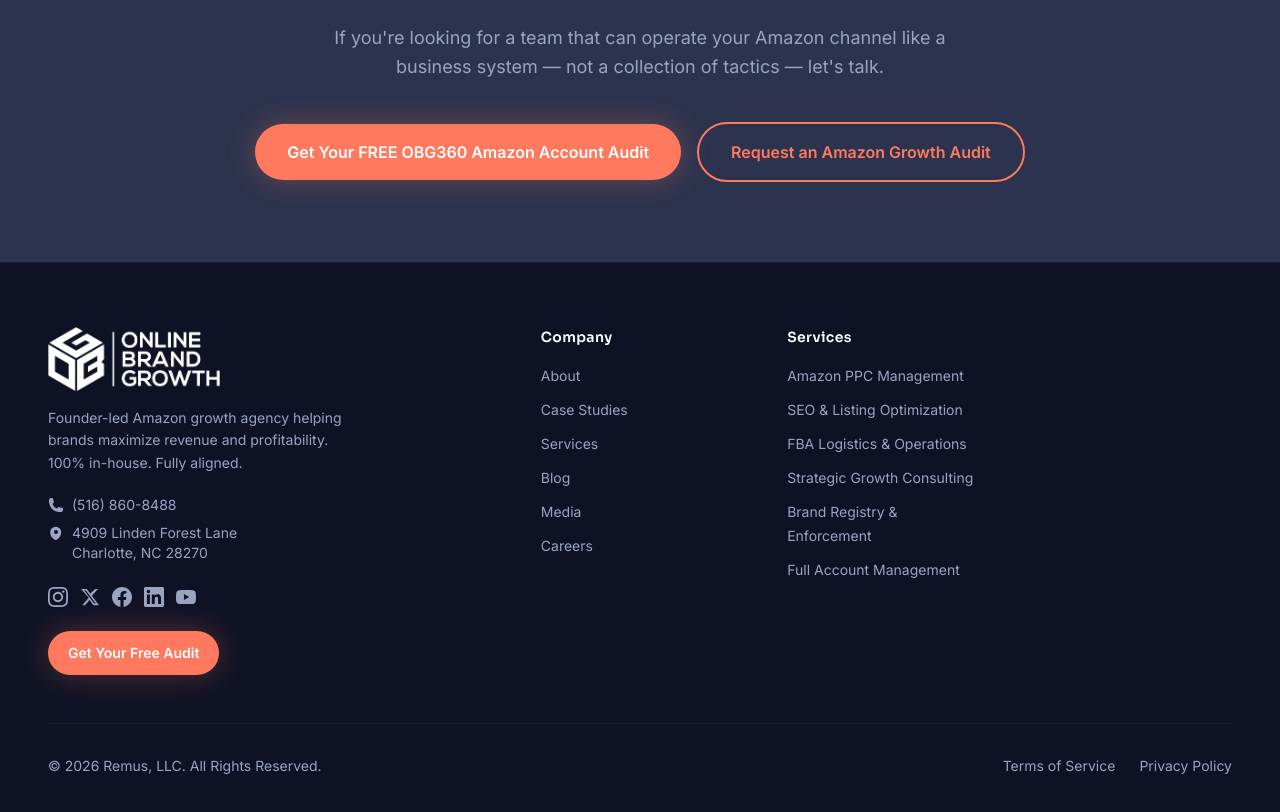
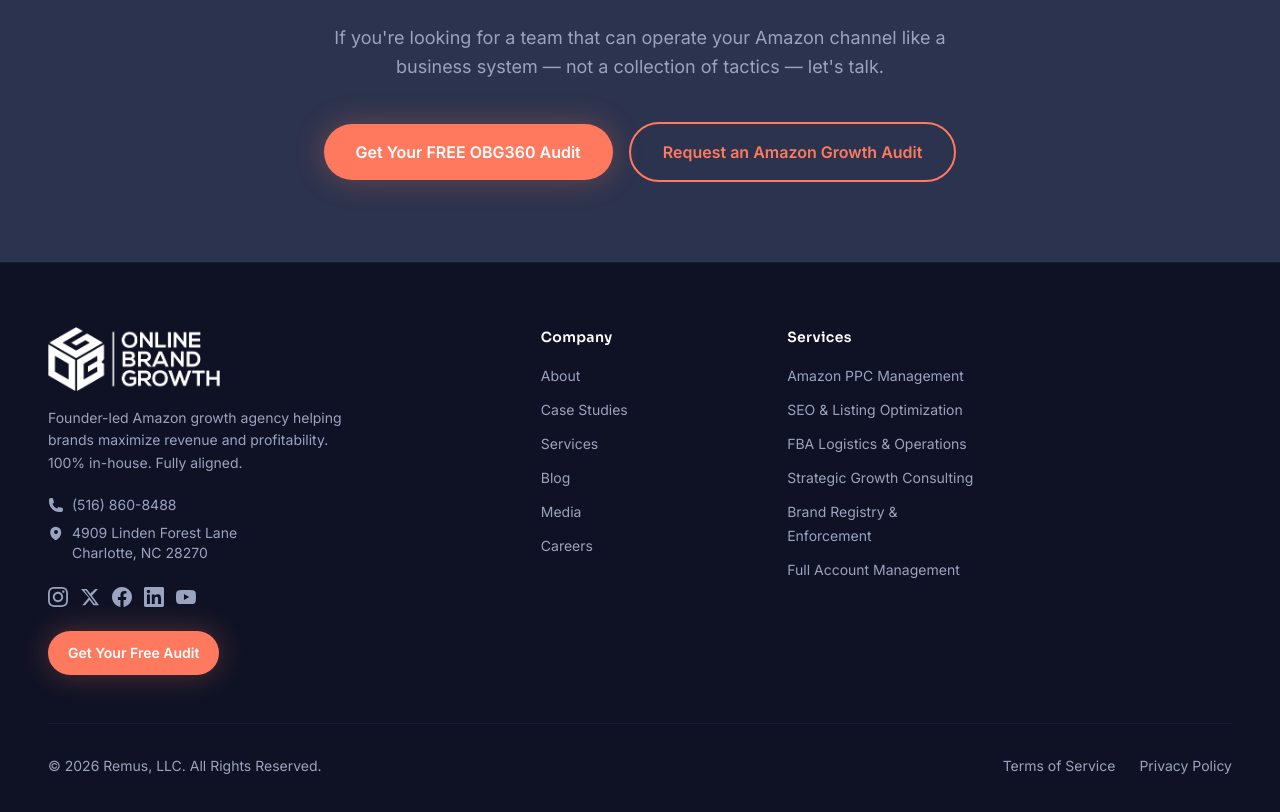
Before and after one commit to jon643/obg-crm, a Next.js app: page /case-studies in a window 1280 px wide. Shown: the part 8344-9156 px from the top of the page. Built offline with nearby package versions, Linux system fonts and the light colour scheme.

Commit message:
Update page.tsx

```diff
--- a/app/case-studies/page.tsx
+++ b/app/case-studies/page.tsx
@@ -406,7 +406,7 @@
               <h2 className="text-white mb-4">Want Results Like This?</h2>
               <p className="text-obg-gray text-lg leading-relaxed mb-10">If you&apos;re looking for a team that can operate your Amazon channel like a business system — not a collection of tactics — let&apos;s talk.</p>
               <div className="flex flex-col sm:flex-row items-center justify-center gap-4">
-                <Link href="https://app.usemotion.com/meet/dan-balda/obg-intro-45" target="_blank" rel="noopener noreferrer" className="btn-primary text-base px-8 py-4">Get Your FREE OBG360 Amazon Account Audit</Link>
+                <Link href="https://app.usemotion.com/meet/dan-balda/obg-intro-45" target="_blank" rel="noopener noreferrer" className="btn-primary text-base px-8 py-4">Get Your FREE OBG360 Audit</Link>
                 <Link href="/#book-call" className="btn-secondary text-base px-8 py-4">Request an Amazon Growth Audit</Link>
               </div>
             </AnimatedSection>
```
